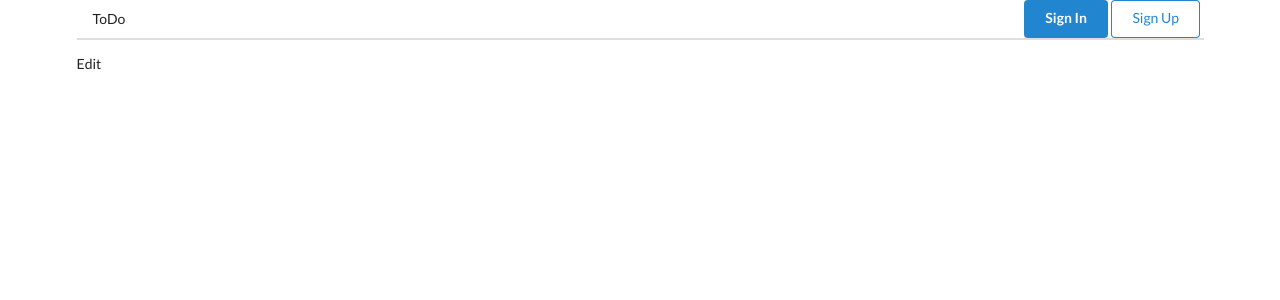
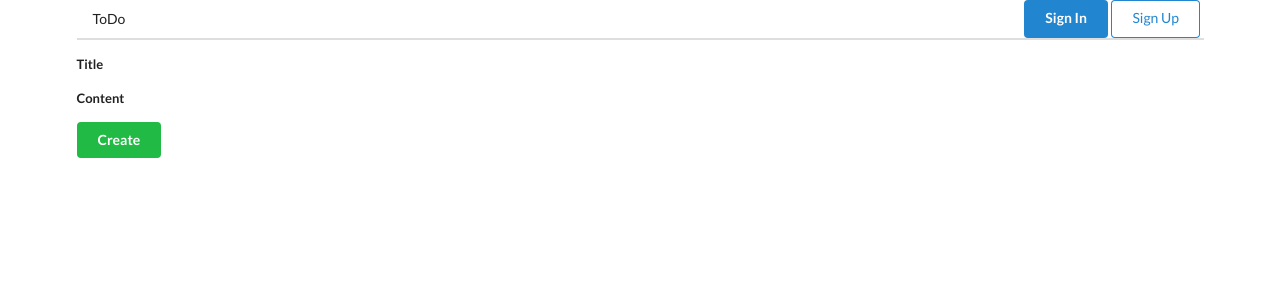
Before and after one commit to jima-r20/react-todo, a React (Create React App) app in the folder todos/: page /todos/edit/1 in a window 1280 px wide. Shown: the top 300 px of the page. Built offline with nearby package versions, Linux system fonts and the light colour scheme; no server answers.

Commit message:
Todo編集画面の作成とTodoEdit, TodoShowでリロードしたときのエラー解消

```diff
--- a/todos/src/components/todos/TodoEdit.js
+++ b/todos/src/components/todos/TodoEdit.js
@@ -1,7 +1,57 @@
-import React from 'react';
+import React, { useEffect } from 'react';
+import { useForm } from 'react-hook-form';
+import { connect } from 'react-redux';
+import _ from 'lodash';
 
-const TodoEdit = () => {
-  return <div>Edit</div>;
+import { fetchTodo } from '../../actions';
+
+const TodoEdit = (props) => {
+  const { register, errors, handleSubmit } = useForm();
+  const { id } = props.match.params;
+  const { fetchTodo, todo } = props;
+  console.log(props);
+
+  // 選択したTodoの内容取得
+  useEffect(() => {
+    fetchTodo(id);
+  }, []);
+
+  const onSubmit = (formValues) => {
+    console.log(formValues);
+  };
+
+  return (
+    <form className="ui form" onSubmit={handleSubmit(onSubmit)}>
+      <div className="field">
+        <label>Title</label>
+        {todo ? (
+          <input
+            name="title"
+            ref={register({ required: true })}
+            defaultValue={todo.title}
+          />
+        ) : null}
+      </div>
+      <div style={{ color: 'red' }}>
+        {errors.title &&
+          errors.title.type === 'required' &&
+          'Email is required'}
+      </div>
+      <div className="field">
+        <label>Content</label>
+        {todo ? (
+          <textarea name="content" ref={register} defaultValue={todo.content} />
+        ) : null}
+      </div>
+      <button className="ui button positive" type="submit">
+        Create
+      </button>
+    </form>
+  );
 };
 
-export default TodoEdit;
+const mapStateToProps = (state, ownProps) => {
+  return { todo: state.todo[ownProps.match.params.id] };
+};
+
+export default connect(mapStateToProps, { fetchTodo })(TodoEdit);
--- a/todos/src/components/todos/TodoList.js
+++ b/todos/src/components/todos/TodoList.js
@@ -12,7 +12,7 @@ const TodoList = (props) => {
     }
   }, []);
 
-  const renderButton = (userId, todoId) => {
+  const renderAdmin = (userId, todoId) => {
     if (userId === Number(sessionStorage.getItem('userId'))) {
       return (
         <div className="ui right floated">
@@ -50,7 +50,7 @@ const TodoList = (props) => {
             <div className="extra content">
               <div>
                 Author: {todo.user.display_name}
-                {renderButton(todo.user.id, todo.id)}
+                {renderAdmin(todo.user.id, todo.id)}
               </div>
             </div>
           </div>
--- a/todos/src/components/todos/TodoShow.js
+++ b/todos/src/components/todos/TodoShow.js
@@ -4,7 +4,7 @@ import { fetchTodo } from '../../actions';
 
 const TodoShow = (props) => {
   const { id } = props.match.params;
-  const { todos, isSignedIn, fetchTodo } = props;
+  const { todo, isSignedIn, fetchTodo } = props;
 
   // 選択したTodoのデータ取得
   useEffect(() => {
@@ -21,12 +21,16 @@ const TodoShow = (props) => {
     // }
     if (isSignedIn || sessionStorage.getItem('userId') !== null) {
       return (
-        <div>
-          <div>No. {todos.id}</div>
-          <div>Created User: {todos.user.display_name}</div>
-          <div>Title: {todos.title}</div>
-          <div>Discription: {todos.content}</div>
-        </div>
+        <React.Fragment>
+          {todo ? (
+            <div>
+              <div>No. {todo.id}</div>
+              <div>Created User: {todo.user.display_name}</div>
+              <div>Title: {todo.title}</div>
+              <div>Discription: {todo.content}</div>
+            </div>
+          ) : null}
+        </React.Fragment>
       );
     }
   };
@@ -41,7 +45,7 @@ const TodoShow = (props) => {
 
 const mapStateToProps = (state, ownProps) => {
   return {
-    todos: state.todo[ownProps.match.params.id],
+    todo: state.todo[ownProps.match.params.id],
     isSignedIn: state.auth.isSignedIn,
   };
 };
```
